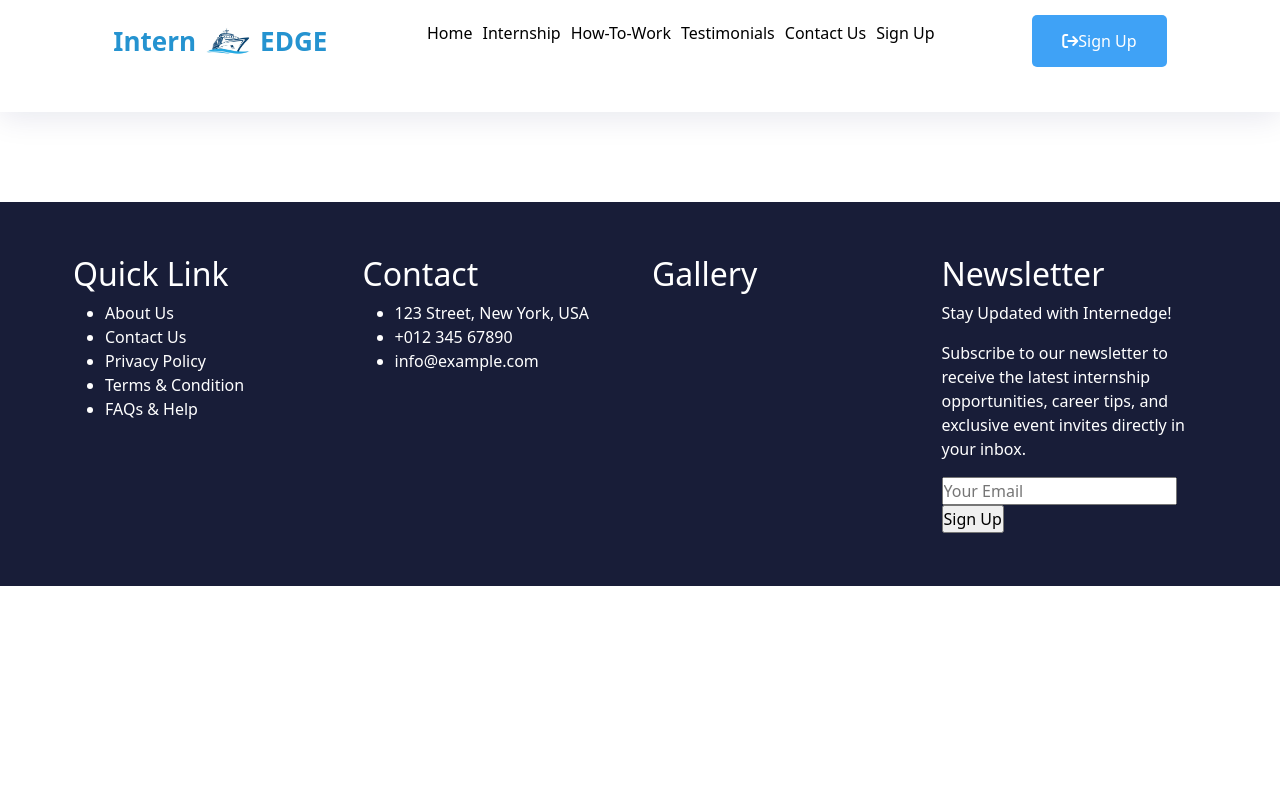
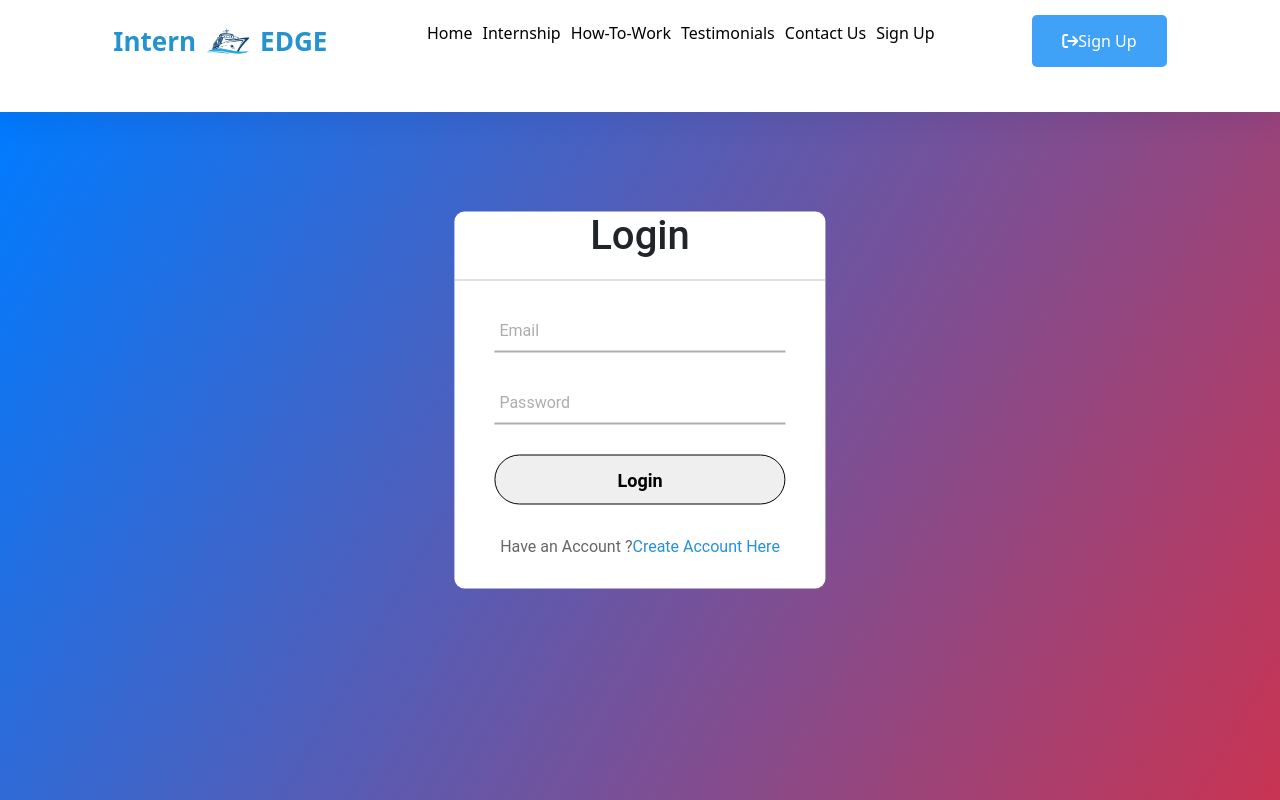
Before and after one commit to Jyoti-rgb/internEdge, a React (Create React App) app: page /login in a window 1280 px wide. Shown: the top 800 px of the page. Built offline with nearby package versions, Linux system fonts and the light colour scheme.

Commit message:
Design SignUp Layout

```diff
--- a/src/App.js
+++ b/src/App.js
@@ -4,11 +4,12 @@ import Header from "./components/common/Header/Header";
 import { BrowserRouter, Route, Routes } from "react-router-dom";
 import Home from "./components/Home/Home";
 import Footer from "./components/common/Footer/Footer";
-import SignUp from "./components/pages/SignUp";
 import Testimonial from "./components/pages/Testimonial/Testimonial";
 import Contact from "./components/pages/Contact/Contact";
 import Internship from "./components/pages/Internship/Internship";
 import HowToWork from "./components/pages/HowToWork/HowToWork";
+import SignUp from "./components/pages/Signup/SignUp";
+import Login from "./components/pages/Login/Login";
 
 function App() {
   return (
@@ -23,6 +24,7 @@ function App() {
             <Route path="/contact" element={<Contact />} />
             <Route path="/testimonial" element={<Testimonial />} />
             <Route path="/signup" element={<SignUp />} />
+            <Route path="login" element={<Login />} />
           </Routes>
         </div>
         <Footer />
--- /dev/null
+++ b/src/components/pages/Login/Login.js
@@ -0,0 +1,57 @@
+import React, { useState } from "react";
+import { Helmet } from "react-helmet";
+import { Link } from "react-router-dom";
+import "./login.css";
+export default function Login() {
+  const [email, setEmail] = useState("");
+  const [password, setPassword] = useState("");
+
+  const handleEmailChange = (e) => setEmail(e.target.value);
+  const handlePasswordChange = (e) => setPassword(e.target.value);
+  return (
+    <>
+      <Helmet>
+        <meta charSet="utf-8" />
+        <title>Login - Internedge Website</title>
+        <link rel="canonical" href="http://mysite.com/example" />
+      </Helmet>
+      <div className="login-body">
+        <div className="container ">
+          <div className="center">
+            <h1>Login</h1>
+            <form>
+              <div className="txt_field">
+                <input
+                  type="email"
+                  name="email"
+                  required
+                  value={email}
+                  onChange={handleEmailChange}
+                />
+                <span></span>
+                <label>Email</label>
+              </div>
+              <div className="txt_field">
+                <input
+                  type="password"
+                  name="password"
+                  required
+                  autoComplete="current-password"
+                  value={password}
+                  onChange={handlePasswordChange}
+                />
+                <span></span>
+                <label>Password</label>
+              </div>
+
+              <input name="submit" type="Submit" value="Login" />
+              <div className="signup_link">
+                Have an Account ?<Link to="/signup">Create Account Here</Link>
+              </div>
+            </form>
+          </div>
+        </div>
+      </div>
+    </>
+  );
+}
--- /dev/null
+++ b/src/components/pages/Login/login.css
@@ -0,0 +1,126 @@
+.login-body {
+  margin: 0;
+  padding: 0;
+  font-family: Roboto;
+  background-repeat: no-repeat;
+  background-size: cover;
+  background: linear-gradient(120deg, #007bff, #d0314c);
+  height: 100vh;
+  overflow: hidden;
+}
+
+.center {
+  position: absolute;
+  top: 50%;
+  left: 50%;
+  transform: translate(-50%, -50%);
+  width: 29vw;
+  background: white;
+  border-radius: 10px;
+}
+
+.center h1 {
+  text-align: center;
+  padding: 0 0 20px 0;
+  border-bottom: 1px solid silver;
+}
+
+.center form {
+  padding: 0 40px;
+  box-sizing: border-box;
+}
+
+form .txt_field {
+  position: relative;
+  border-bottom: 2px solid #adadad;
+  margin: 30px 0;
+}
+
+.txt_field input {
+  width: 100%;
+  padding: 0 5px;
+  height: 40px;
+  font-size: 16px;
+  border: none;
+  background: none;
+  outline: none;
+}
+
+.txt_field label {
+  position: absolute;
+  top: 50%;
+  left: 5px;
+  color: #adadad;
+  transform: translateY(-50%);
+  font-size: 16px;
+  pointer-events: none;
+}
+
+.txt_field span::before {
+  content: "";
+  position: absolute;
+  top: 40px;
+  left: 0;
+  width: 0px;
+  height: 2px;
+  background: #2691d9;
+  transition: 0.5s;
+}
+
+.txt_field input:focus ~ label,
+.txt_field input:valid ~ label {
+  top: -5px;
+  color: #2691d9;
+}
+
+.txt_field input:focus ~ span::before,
+.txt_field input:valid ~ span::before {
+  width: 100%;
+}
+
+.pass {
+  margin: -5px 0 20px 5px;
+  color: #a6a6a6;
+  cursor: pointer;
+}
+
+.pass:hover {
+  text-decoration: underline;
+}
+
+input[type="Submit"] {
+  width: 100%;
+  height: 50px;
+  border: 1px solid;
+  border-radius: 25px;
+  font-size: 18px;
+  font-weight: 700;
+  cursor: pointer;
+}
+
+input[type="Submit"]:hover {
+  background: #2691d9;
+  color: #e9f4fb;
+  transition: 0.5s;
+}
+
+.signup_link {
+  margin: 30px 0;
+  text-align: center;
+  font-size: 16px;
+  color: #666666;
+}
+
+.signup_link a {
+  color: #2691d9;
+  text-decoration: none;
+}
+
+.signup_link a:hover {
+  text-decoration: underline;
+}
+
+.HomeAbout {
+  width: 100vw;
+  height: 25vh;
+}
--- a/src/components/pages/SignUp.js
+++ /dev/null
@@ -1,15 +0,0 @@
-import React from "react";
-import { Helmet } from "react-helmet";
-
-export default function SignUp() {
-  return (
-    <>
-      <Helmet>
-        <meta charSet="utf-8" />
-        <title>SignUp - Internedge Website</title>
-        <link rel="canonical" href="http://mysite.com/example" />
-      </Helmet>
-      Sign Up working
-    </>
-  );
-}
--- /dev/null
+++ b/src/components/pages/Signup/SignUp.js
@@ -0,0 +1,64 @@
+import React, { useState } from "react";
+import { Helmet } from "react-helmet";
+import { Link } from "react-router-dom";
+import "./signup.css";
+
+export default function SignUp() {
+  const [password, setPassword] = useState("");
+  const [cpassword, setCPassword] = useState("");
+
+  const handlePasswordChange = (e) => setPassword(e.target.value);
+  const handleCPasswordChange = (e) => setCPassword(e.target.value);
+  return (
+    <>
+      <Helmet>
+        <meta charSet="utf-8" />
+        <title>SignUp - Internedge Website</title>
+        <link rel="canonical" href="http://mysite.com/example" />
+      </Helmet>
+      <div className="signup-body">
+        <div className="container ">
+          <div className="center">
+            <h1>Register</h1>
+            <form>
+              <div className="txt_field">
+                <input type="text" name="name" required />
+                <span></span>
+                <label>Name</label>
+              </div>
+              <div className="txt_field">
+                <input type="email" name="email" required />
+                <span></span>
+                <label>Email</label>
+              </div>
+              <div className="txt_field">
+                <input
+                  type="password"
+                  name="password"
+                  onChange={handlePasswordChange}
+                  required
+                />
+                <span></span>
+                <label>Password</label>
+              </div>
+              <div className="txt_field">
+                <input
+                  type="password"
+                  name="cpassword"
+                  required
+                  onChange={handleCPasswordChange}
+                />
+                <span></span>
+                <label>Confirm Password</label>
+              </div>
+              <input name="submit" type="Submit" value="Sign Up" />
+              <div className="signup_link">
+                Have an Account ?<Link to="/login">Login Here</Link>
+              </div>
+            </form>
+          </div>
+        </div>
+      </div>
+    </>
+  );
+}
--- /dev/null
+++ b/src/components/pages/Signup/signup.css
@@ -0,0 +1,126 @@
+.signup-body {
+  margin: 0;
+  padding: 0;
+  font-family: Roboto;
+  background-repeat: no-repeat;
+  background-size: cover;
+  background: linear-gradient(120deg, #007bff, #d0314c);
+  height: 100vh;
+  overflow: hidden;
+}
+
+.center {
+  position: absolute;
+  top: 50%;
+  left: 50%;
+  transform: translate(-50%, -50%);
+  width: 29vw;
+  background: white;
+  border-radius: 10px;
+}
+
+.center h1 {
+  text-align: center;
+  padding: 0 0 20px 0;
+  border-bottom: 1px solid silver;
+}
+
+.center form {
+  padding: 0 40px;
+  box-sizing: border-box;
+}
+
+form .txt_field {
+  position: relative;
+  border-bottom: 2px solid #adadad;
+  margin: 30px 0;
+}
+
+.txt_field input {
+  width: 100%;
+  padding: 0 5px;
+  height: 40px;
+  font-size: 16px;
+  border: none;
+  background: none;
+  outline: none;
+}
+
+.txt_field label {
+  position: absolute;
+  top: 50%;
+  left: 5px;
+  color: #adadad;
+  transform: translateY(-50%);
+  font-size: 16px;
+  pointer-events: none;
+}
+
+.txt_field span::before {
+  content: "";
+  position: absolute;
+  top: 40px;
+  left: 0;
+  width: 0px;
+  height: 2px;
+  background: #2691d9;
+  transition: 0.5s;
+}
+
+.txt_field input:focus ~ label,
+.txt_field input:valid ~ label {
+  top: -5px;
+  color: #2691d9;
+}
+
+.txt_field input:focus ~ span::before,
+.txt_field input:valid ~ span::before {
+  width: 100%;
+}
+
+.pass {
+  margin: -5px 0 20px 5px;
+  color: #a6a6a6;
+  cursor: pointer;
+}
+
+.pass:hover {
+  text-decoration: underline;
+}
+
+input[type="Submit"] {
+  width: 100%;
+  height: 50px;
+  border: 1px solid;
+  border-radius: 25px;
+  font-size: 18px;
+  font-weight: 700;
+  cursor: pointer;
+}
+
+input[type="Submit"]:hover {
+  background: #2691d9;
+  color: #e9f4fb;
+  transition: 0.5s;
+}
+
+.signup_link {
+  margin: 30px 0;
+  text-align: center;
+  font-size: 16px;
+  color: #666666;
+}
+
+.signup_link a {
+  color: #2691d9;
+  text-decoration: none;
+}
+
+.signup_link a:hover {
+  text-decoration: underline;
+}
+
+.HomeAbout {
+  width: 100vw;
+  height: 25vh;
+}
```
